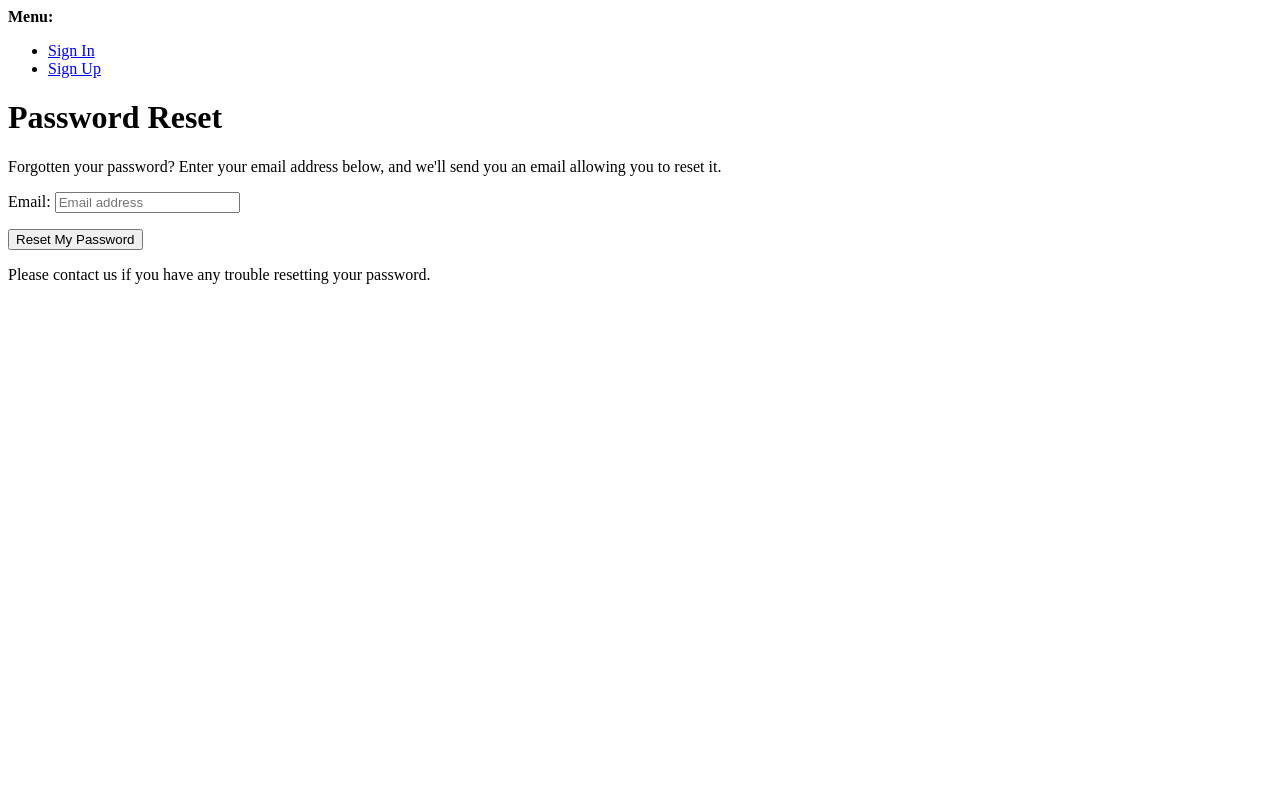
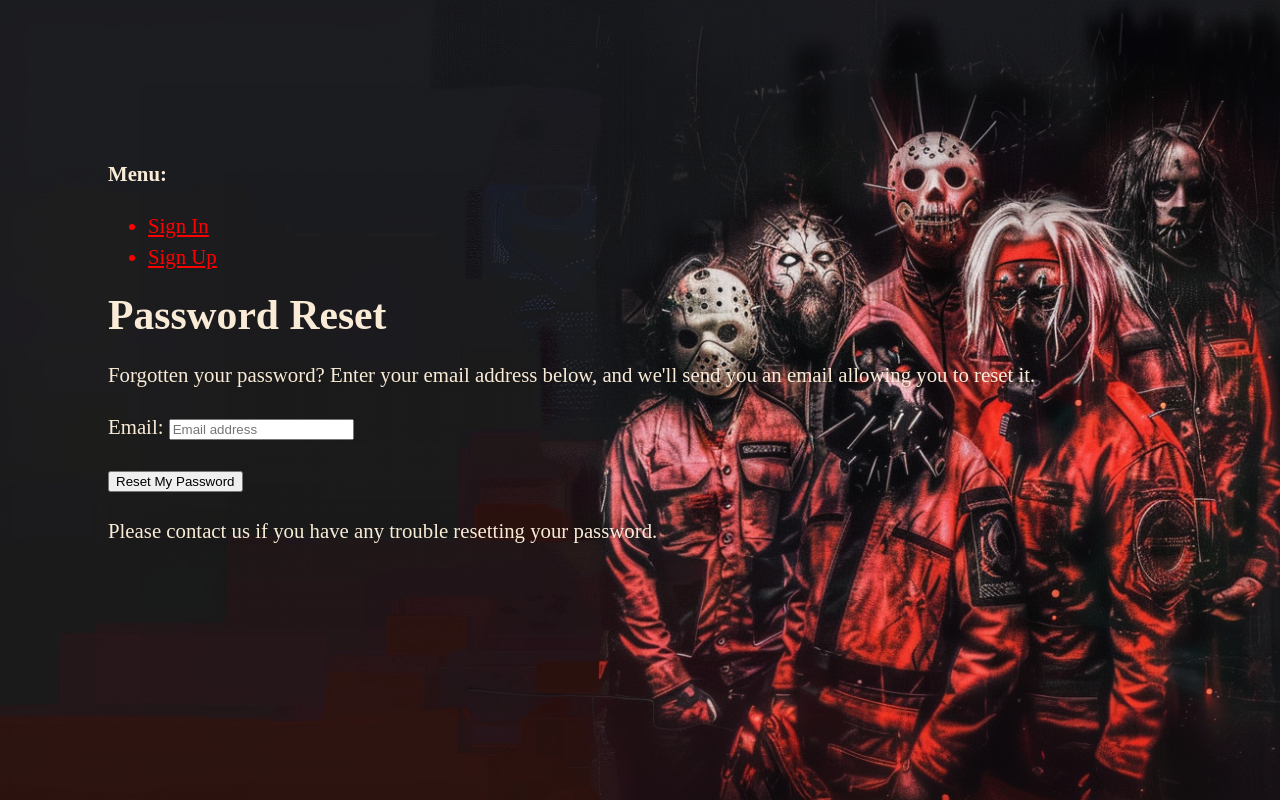
Before and after one commit to Mykola-CI/slipknot-fan-hub, a Django app: page /accounts/password/reset/ in a window 1280 px wide. Run offline with Django 5.2, Linux system fonts and the light colour scheme.

Commit message:
Apply initial styles to allauth templates

```diff
--- a/core/views.py
+++ b/core/views.py
@@ -1,10 +1,11 @@
 from django.views.generic.base import TemplateView
-from django.contrib.auth.mixins import LoginRequiredMixin
+# from django.contrib.auth.mixins import LoginRequiredMixin
 
 
 class HomeView(TemplateView):
     template_name = 'core/home.html'
 
+    # Making available the user object to the template
     def get_context_data(self, **kwargs):
         context = super().get_context_data(**kwargs)
         context['user'] = self.request.user
--- /dev/null
+++ b/static/css/allauth/base_allauth.css
@@ -0,0 +1,22 @@
+html {
+    background: url(../../images/hero_banner_slipknot.png) no-repeat left top fixed;
+    -webkit-background-size: cover;
+    -moz-background-size: cover;
+    -o-background-size: cover;
+    background-size: cover;
+}
+
+body {
+    padding: 150px 10px 10px 100px;
+    color: antiquewhite;
+    font-size: 130%;
+    line-height: 150%;
+}
+
+li {
+    color: red;
+}
+
+a {
+    color: red;
+}
--- a/templates/account/login.html
+++ b/templates/account/login.html
@@ -2,7 +2,7 @@
 {% load i18n %}
 {% load allauth account %}
 {% block head_title %}
-    {% trans "Sign In" %}
+    {% trans "FanHub Sign In" %}
 {% endblock head_title %}
 {% block content %}
     {% element h1 %}
--- a/templates/account/logout.html
+++ b/templates/account/logout.html
@@ -1,7 +1,7 @@
 {% extends "account/base_manage.html" %}
 {% load allauth i18n %}
 {% block head_title %}
-    {% trans "Sign Out" %}
+    {% trans "FanHub Sign Out" %}
 {% endblock head_title %}
 {% block content %}
     {% element h1 %}
--- a/templates/account/signup.html
+++ b/templates/account/signup.html
@@ -1,7 +1,7 @@
 {% extends "account/base_entrance.html" %}
 {% load allauth i18n %}
 {% block head_title %}
-    {% trans "Signup" %}
+    {% trans "FanHub Signup" %}
 {% endblock head_title %}
 {% block content %}
     {% element h1 %}
--- a/templates/allauth/layouts/base.html
+++ b/templates/allauth/layouts/base.html
@@ -1,4 +1,6 @@
 {% load i18n %}
+{% load static %}
+
 <!DOCTYPE html>
 <html>
     <head>
@@ -10,6 +12,7 @@
         </title>
         {% block extra_head %}
         {% endblock extra_head %}
+        <link rel="stylesheet" href="{% static 'css/allauth/base_allauth.css' %}">
     </head>
     <body>
         {% block body %}
```
Also changed, not shown: static/css/style.css (+8 -1 lines), static/images/hero_banner_slipknot.png (added), static/images/wallpaper_fan_hub.png (added).
